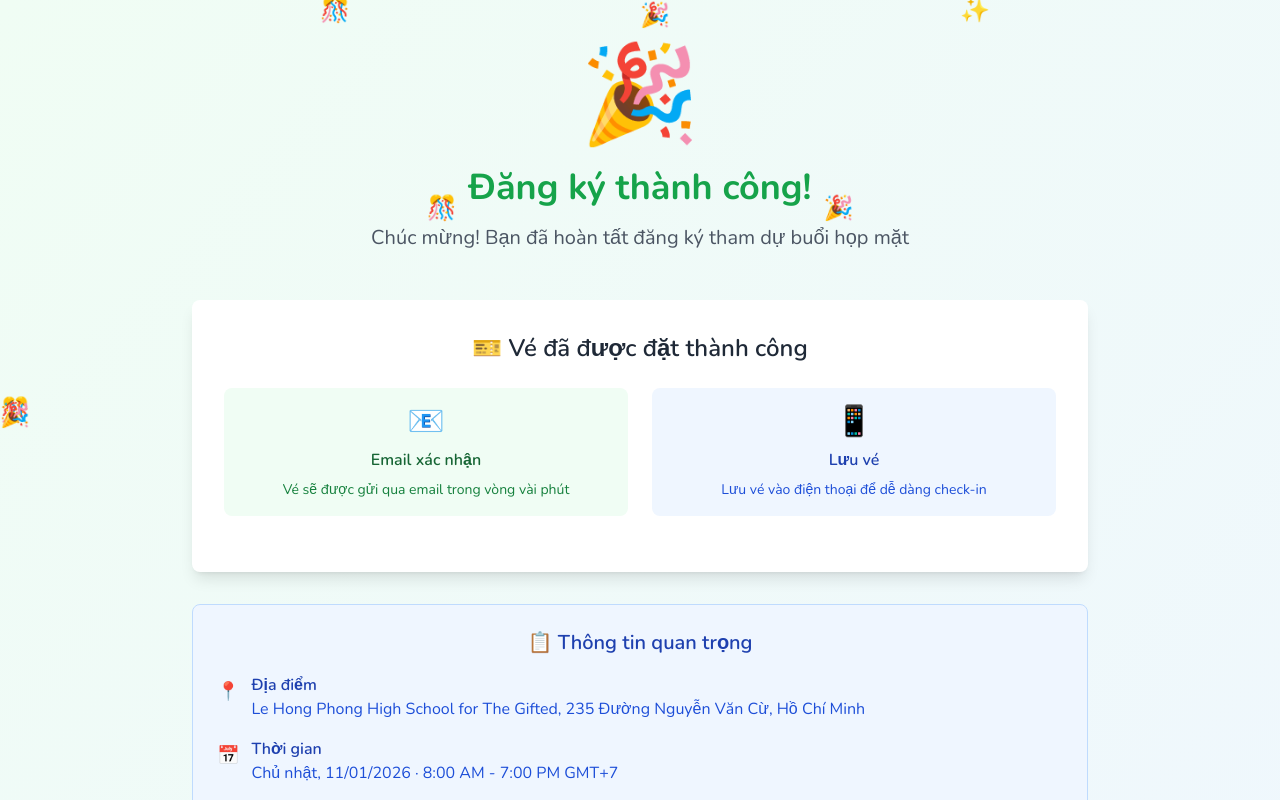
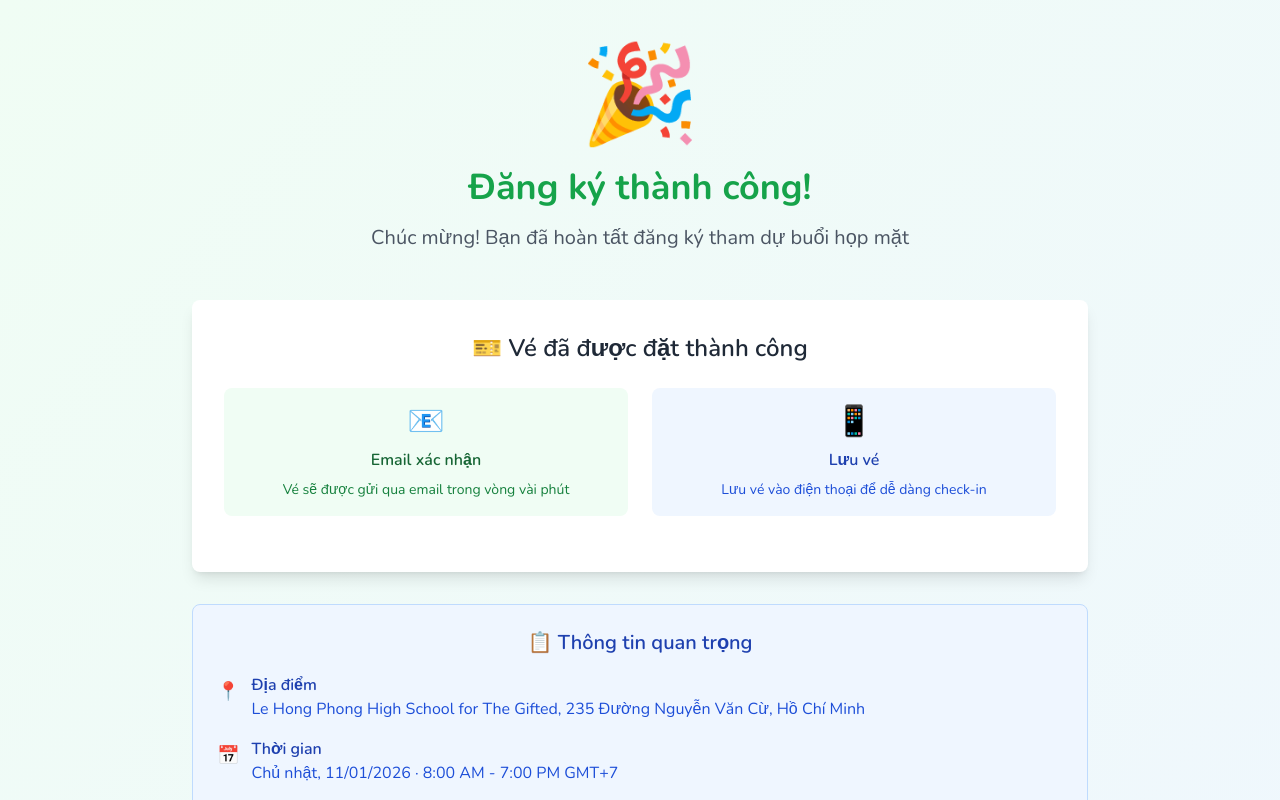
Before and after one commit to ChubbyCub/hs-reunion, a Next.js app: page /complete in a window 1280 px wide. Shown: the top 800 px of the page. Built offline with nearby package versions, Linux system fonts and the light colour scheme.

Commit message:
remove confetti

```diff
--- a/src/app/complete/page.tsx
+++ b/src/app/complete/page.tsx
@@ -1,16 +1,10 @@
 "use client";
 
-import { useEffect } from "react";
 import { useRouter } from "next/navigation";
 import { Button } from "@/components/ui/button";
 
 export default function CompletePage() {
   const router = useRouter();
-
-  // Confetti starts immediately when page loads
-  useEffect(() => {
-    console.log("Completion page loaded - confetti starting immediately");
-  }, []);
 
   const handleGoHome = () => {
     router.push("/");
@@ -18,18 +12,7 @@ export default function CompletePage() {
 
   return (
     <div className="min-h-screen bg-gradient-to-br from-green-50 to-blue-50">
-      {/* Simple CSS confetti effect - always visible */}
-      <div className="fixed inset-0 pointer-events-none z-10 overflow-hidden">
-        <div className="animate-bounce absolute top-0 left-1/4 text-2xl">🎊</div>
-        <div className="animate-bounce absolute top-0 left-1/2 text-2xl" style={{ animationDelay: '0.2s' }}>🎉</div>
-        <div className="animate-bounce absolute top-0 left-3/4 text-2xl" style={{ animationDelay: '0.4s' }}>✨</div>
-        <div className="animate-bounce absolute top-1/4 left-1/3 text-2xl" style={{ animationDelay: '0.6s' }}>🎊</div>
-        <div className="animate-bounce absolute top-1/4 right-1/3 text-2xl" style={{ animationDelay: '0.8s' }}>🎉</div>
-        <div className="animate-bounce absolute top-1/2 left-1/6 text-2xl" style={{ animationDelay: '1.0s' }}>🎊</div>
-        <div className="animate-bounce absolute top-1/2 right-1/6 text-2xl" style={{ animationDelay: '1.2s' }}>🎉</div>
-      </div>
-
-      <div className="container mx-auto px-4 py-12 relative z-20">
+      <div className="container mx-auto px-4 py-12">
         <div className="max-w-4xl mx-auto">
           {/* Header */}
           <div className="text-center mb-12">
```
